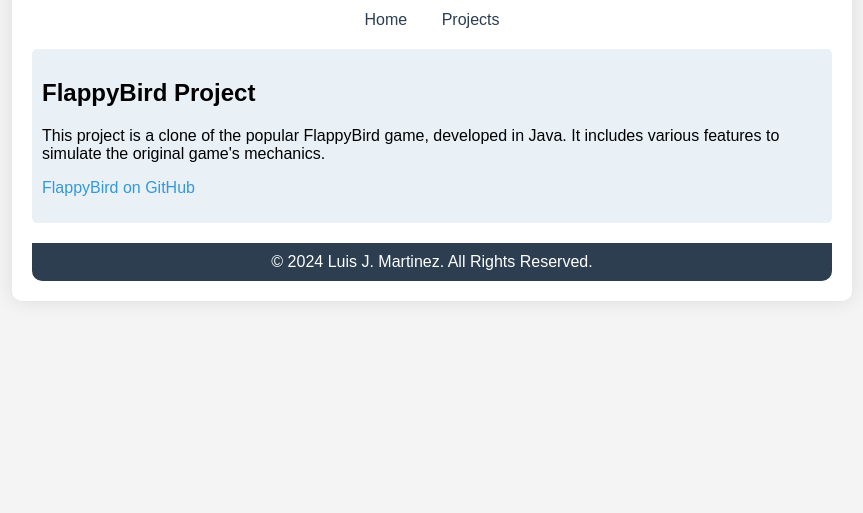
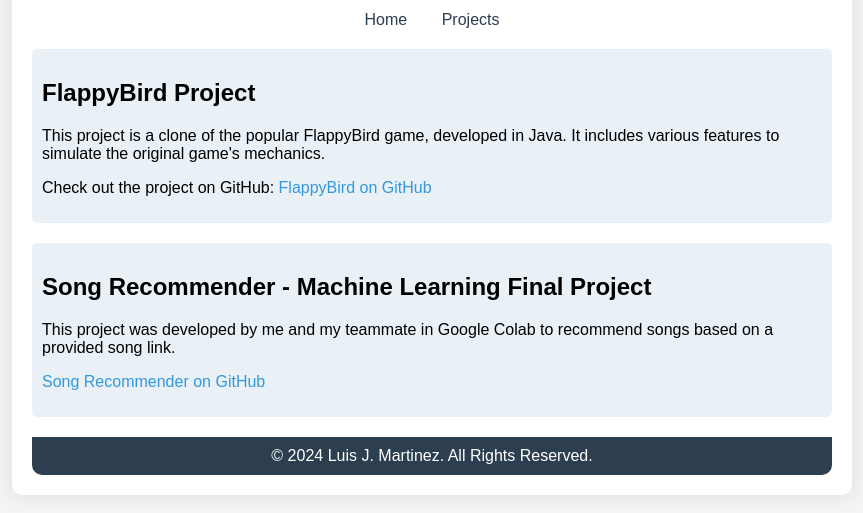
Before and after one commit to luis-jmtz/luis-jmtz.github.io, a plain HTML site: page projects.html in a window 1280 px wide. Shown: the part 149-662 px from the top of the page, without its empty margins (208-1071 px from the left). Drawn offline with Linux system fonts and the light colour scheme.

Commit message:
Add ML Final Project to Projects page

```diff
--- a/projects.html
+++ b/projects.html
@@ -72,10 +72,14 @@
         <div class="project">
             <h2>FlappyBird Project</h2>
             <p>This project is a clone of the popular FlappyBird game, developed in Java. It includes various features to simulate the original game's mechanics.</p>
-            <p><a href="https://github.com/luis-jmtz/FlappyBird.java" target="_blank">FlappyBird on GitHub</a></p>
+            <p>Check out the project on GitHub: <a href="https://github.com/luis-jmtz/FlappyBird.java" target="_blank">FlappyBird on GitHub</a></p>
         </div>
 
-        <!-- Additional projects can be added here -->
+        <div class="project">
+            <h2>Song Recommender - Machine Learning Final Project</h2>
+            <p>This project was developed by me and my teammate in Google Colab to recommend songs based on a provided song link. </p>
+            <p><a href="https://github.com/luis-jmtz/Song-Recommender---Machine-Learning-Final-Project" target="_blank">Song Recommender on GitHub</a></p>
+        </div>
 
         <footer>
             &copy; 2024 Luis J. Martinez. All Rights Reserved.
```
